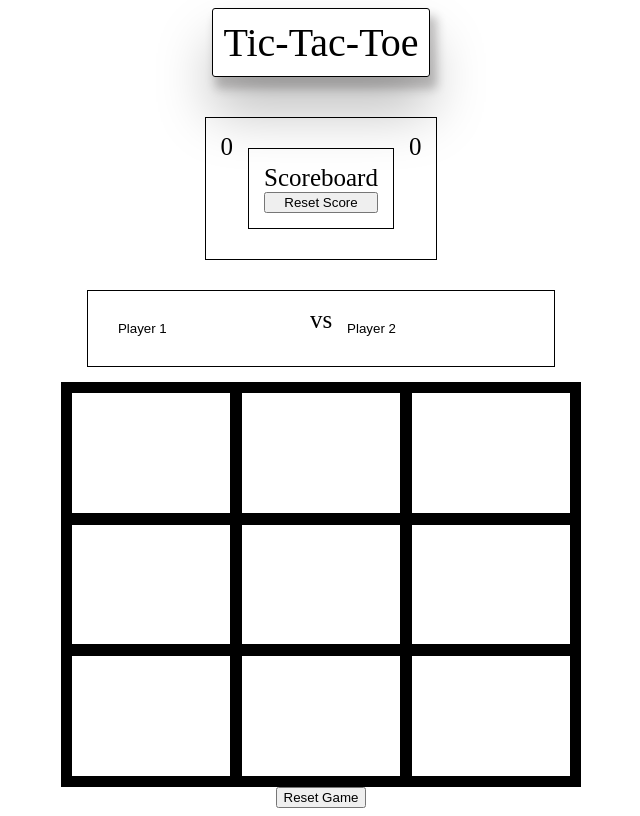
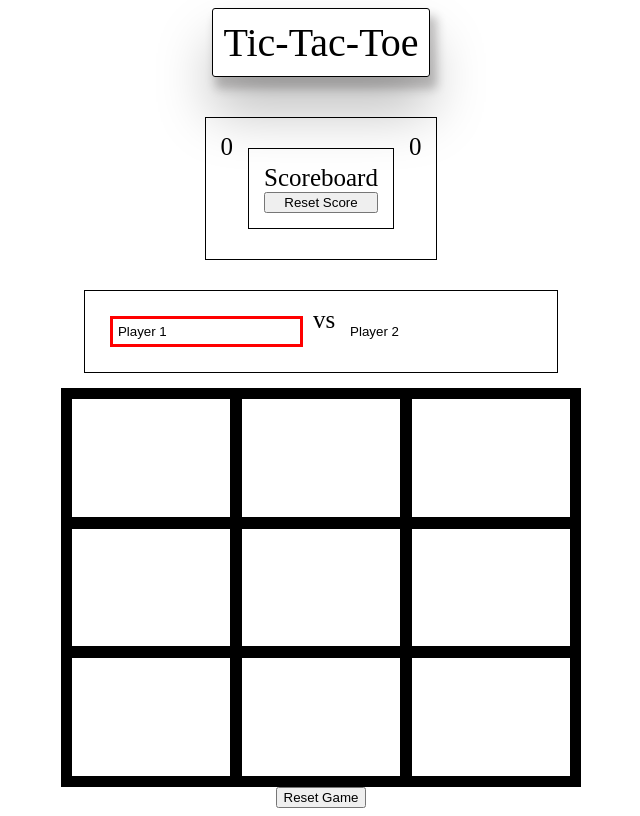
Before and after one commit to cragtech/tic-tac-toe, a React (Create React App) app: page / in a window 1280 px wide. Shown: the whole page, without its empty margins (327-967 px from the left). Built offline with nearby package versions, Linux system fonts and the light colour scheme.

Commit message:
Player border style switching function added and functioning based on which player's turn it is.

```diff
--- a/src/App.css
+++ b/src/App.css
@@ -42,7 +42,12 @@ padding: 15px;
 border: 1px solid black;
 font-size: 25px;
 }
-.players-input {
+#player1-input {
+  border: none;
+  margin: 10px;
+  padding: 5px;
+}
+#player2-input {
   border: none;
   margin: 10px;
   padding: 5px;
--- a/src/App.js
+++ b/src/App.js
@@ -7,10 +7,15 @@ function App() {
   const [player2, setPlayer2] = useState('Player 2');
   const player1Char = 'X';
   const player2Char = 'O';
+  const playerBorderRed = 'solid 3px red';
+  const playerBorderNone = 'none';
+  const [player1BorderStyle, setPlayer1BorderStyle] = useState(playerBorderRed);
+  const [player2BorderStyle, setPlayer2BorderStyle] = useState(playerBorderNone);
   const [player1Score, setPlayer1Score] = useState(0);
   const [player2Score, setPlayer2Score] = useState(0);
   const [squareChar, setSquareChar] = useState(player1Char);
   const [squares, setSquares] = useState(['', '', '', '', '', '', '', '', '']);
+
 
 
   const squareClick = (indexVal) => {
@@ -19,8 +24,12 @@ function App() {
     setSquares([...squaresArray]);
     if (squareChar === player1Char) {
       setSquareChar(player2Char);
+      setPlayer2BorderStyle(playerBorderNone);
+      setPlayer1BorderStyle(playerBorderRed);
     } else {
     setSquareChar(player1Char);
+    setPlayer1BorderStyle(playerBorderNone);
+    setPlayer2BorderStyle(playerBorderRed);
     }
   }
 
@@ -69,14 +78,16 @@ function App() {
       </div>
       <div id="players-box">
         <input
-          className="players-input"
+          id="player1-input"
           type="text" value={player1}
+          style={{ border: player1BorderStyle }}
           onChange={(e) => setPlayer1(e.target.value)}
         />
         vs
         <input
-          className="players-input"
+          id="player2-input"
           type="text" value={player2}
+          style={{ border: player2BorderStyle }}
           onChange={(e) => setPlayer1(e.target.value)}
         />
       </div>
```
